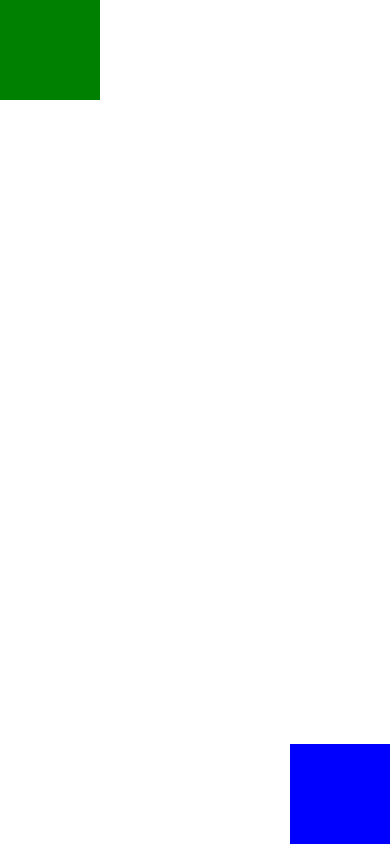
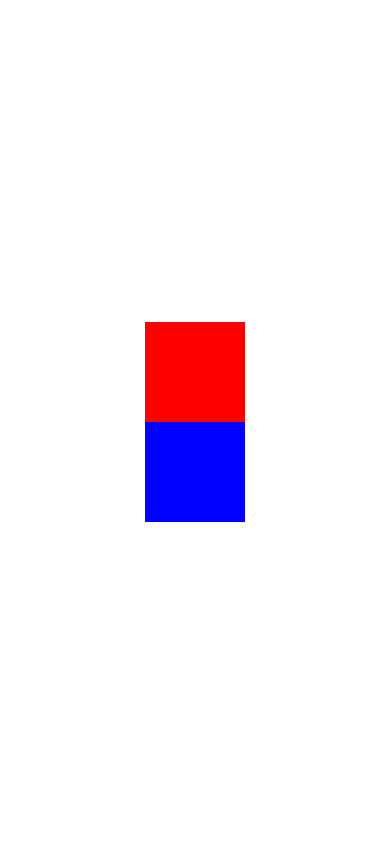
Before and after one commit to Fariedk/105841104121-faried-labweb, a React Native app: screen / in a window 390 px wide. Built offline with nearby package versions, Linux system fonts and the light colour scheme.

Commit message:
Box View

```diff
--- a/App.js
+++ b/App.js
@@ -5,17 +5,18 @@ const App = () => {
   return (
     <View style={{
       flex: 1,
+      backgroundColor : 'white',
     }}>
         <View style={{
-        flex:2, justifyContent: 'flex-start', alignItems: 'flex-start'
+         flex:1, justifyContent: 'flex-end', alignItems: 'center', backgroundColor: 'white'
         }}>
           <View style={{
-       width: 100, height: 100, backgroundColor: 'green'
+            width: 100,height: 100, backgroundColor: 'red'
           }}>
             </View>
           </View>
         <View style={{
-        flex:3, justifyContent: 'flex-end', alignItems: 'flex-end'
+          flex: 1, justifyContent: 'flex-start', alignItems: 'center', backgroundColor: 'white'
         }}>
           <View style={{
             width: 100, height: 100, backgroundColor: 'blue'
```
Lines whose indentation alone changed are shown as unchanged.
